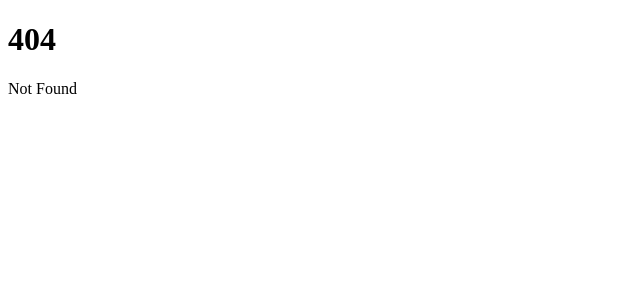
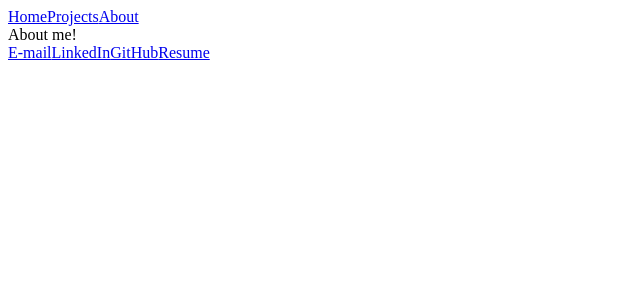
Before and after one commit to kemmel-dev/my-website, a SvelteKit app: page /about in a window 1280 px wide. Before the commit this address had no page. Shown: the top 300 px of the page, without its empty margins (0-640 px from the left). Built offline with nearby package versions, Linux system fonts and the light colour scheme.

Commit message:
add navbar and footer

```diff
--- a/src/app.html
+++ b/src/app.html
@@ -10,3 +10,7 @@
 		<div style="display: contents">%sveltekit.body%</div>
 	</body>
 </html>
+
+<script>
+	import Navbar from './components/Navbar.svelte';
+</script>
--- /dev/null
+++ b/src/lib/Footer.svelte
@@ -0,0 +1,15 @@
+
+<footer>
+    {#each footerItems as item }
+        <a href="{item.href}">{item.name}</a>
+    {/each}
+</footer>
+
+<script>
+    let footerItems = [
+        { name: 'E-mail', href: 'mailto:kamieldevisser@gmail.com' },
+        { name: 'LinkedIn', href: 'https://www.linkedin.com/in/kamiel-de-visser/' },
+        { name: 'GitHub', href: 'https://www.github.com/kemmel-dev/' },
+        { name: 'Resume', href: '/$lib/Resume.pdf'}
+    ];
+</script>
--- /dev/null
+++ b/src/lib/Navbar.svelte
@@ -0,0 +1,14 @@
+
+<nav>
+    {#each routes as route}
+        <a href="{route.href}">{route.name}</a>
+    {/each}
+</nav>
+
+<script>
+    let routes = [
+        { name: 'Home', href: '/' },
+        { name: 'Projects', href: '/projects' },
+        { name: 'About', href: '/about' },
+    ];
+</script>
--- /dev/null
+++ b/src/routes/+layout.svelte
@@ -0,0 +1,8 @@
+<Navbar/>
+<slot/>
+<Footer/>
+
+<script lang="ts">
+	import Navbar from "$lib/Navbar.svelte";
+    import Footer from "$lib/Footer.svelte";
+</script>
--- /dev/null
+++ b/src/routes/about/+page.svelte
@@ -0,0 +1 @@
+About me!
--- /dev/null
+++ b/src/routes/projects/+page.svelte
@@ -0,0 +1 @@
+My projects!
```
Also changed, not shown: src/routes/+page.svelte (+6 -2 lines).
